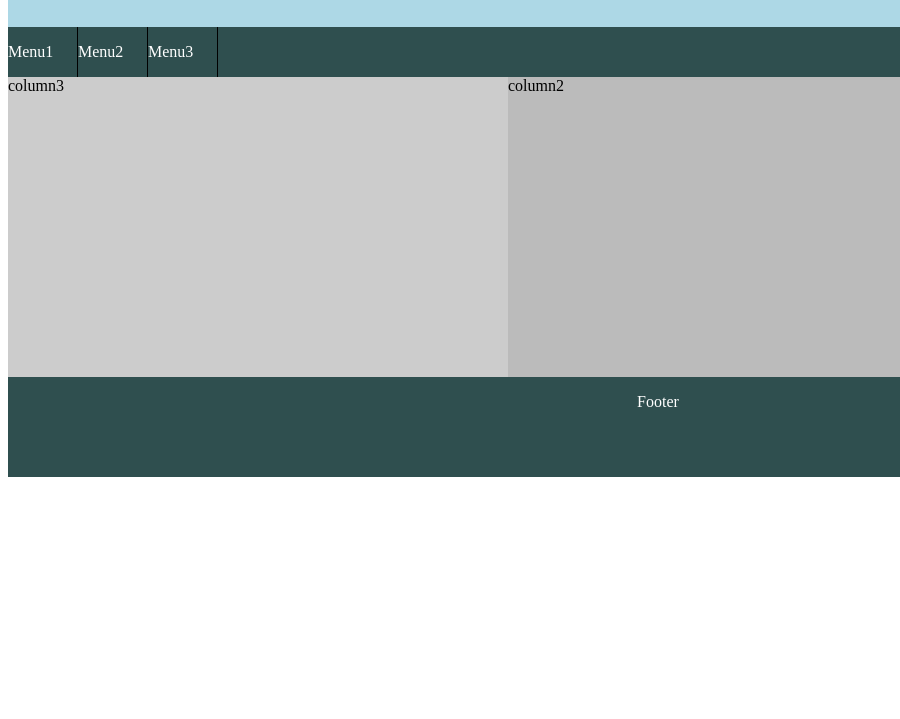
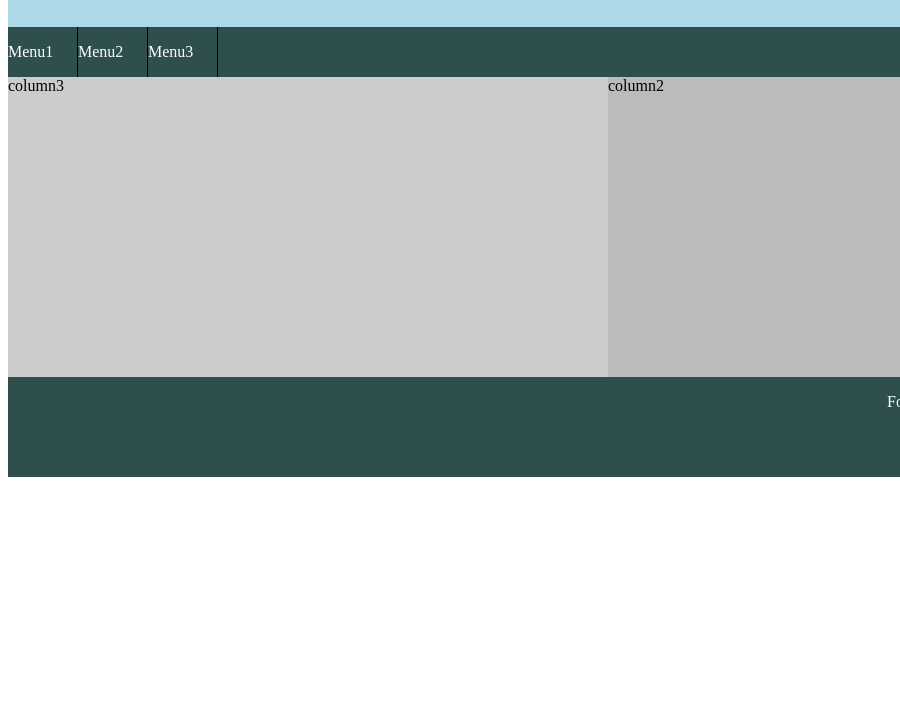
Before and after one commit to HabenAAraya/HabenAAraya.github.io, a plain HTML site: page Responsive.html in a window 600 px wide. Shown: the part 81-800 px from the top of the page, 900 px wide, since content can reach past the window. Drawn offline with Linux system fonts and the light colour scheme.

Commit message:
Update Responsive.css

```diff
--- a/Responsive.css
+++ b/Responsive.css
@@ -18,15 +18,15 @@
 }
 #column1{
     background-color: #aaaaaa;
-    width: 200px;
+    width: 400px;
 }
 #column2{
     background-color: #bbbbbb;
-    width: 600px;
+    width: 800px;
 }
 #column3{
     background-color: #cccccc;
-    width: 500px;
+    width: 600px;
 
 }
 
@@ -49,6 +49,13 @@
     font: bolder;
 }
 
+#column{
+    height: 300px;
+    grid-area: column;
+    display: flex;
+    flex-direction: row;
+}
+
 #menu1{
     width: 70px;
    border-right: 1px solid black;
@@ -63,8 +70,11 @@
 }
 @media screen and (max-width: 600px) {
     #container{
+
+
         display: grid;
         grid-template-areas:
+
         'head head head head'
         'head head head head'
         'menu menu menu menu'
@@ -73,16 +83,13 @@
         'column column column column'
         'footer footer footer footer'
         'footer footer footer footer'
-        'footer footer footer footer';
     }
 
-    #column{
-        display: flex;
-        flex-direction: row-reverse;
-    }
 
-    @media screen and(min-width:600px) {
+
+    @media only screen and (min-width:600px) {
         #container{
+
             display: grid;
             grid-template-areas:
             'head head head head'
@@ -93,13 +100,16 @@
             'column column column column'
             'footer footer footer footer'
             'footer footer footer footer'
-            'footer footer footer footer';
-            }
+         }
 
 
 
     }
 
+    #column{
+        display: flex;
+        flex-direction: row-reverse;
+    }
 
 
 
```
